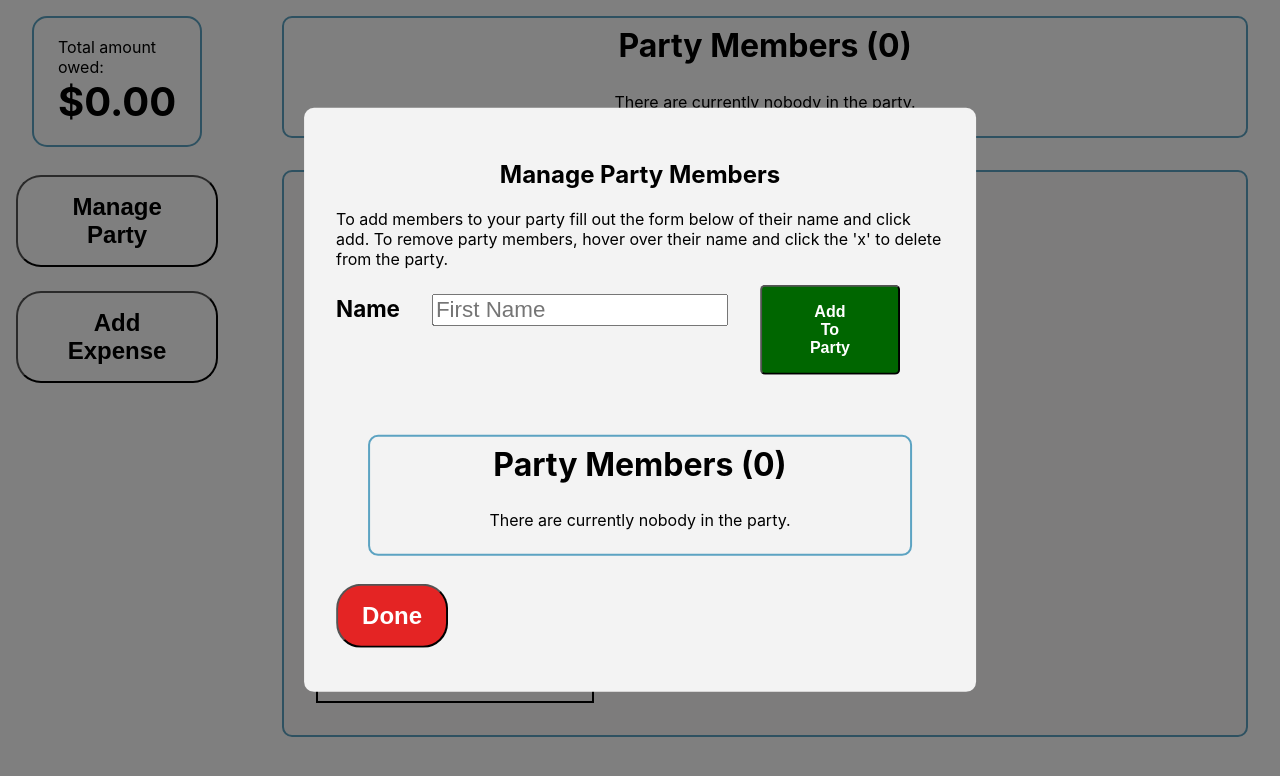
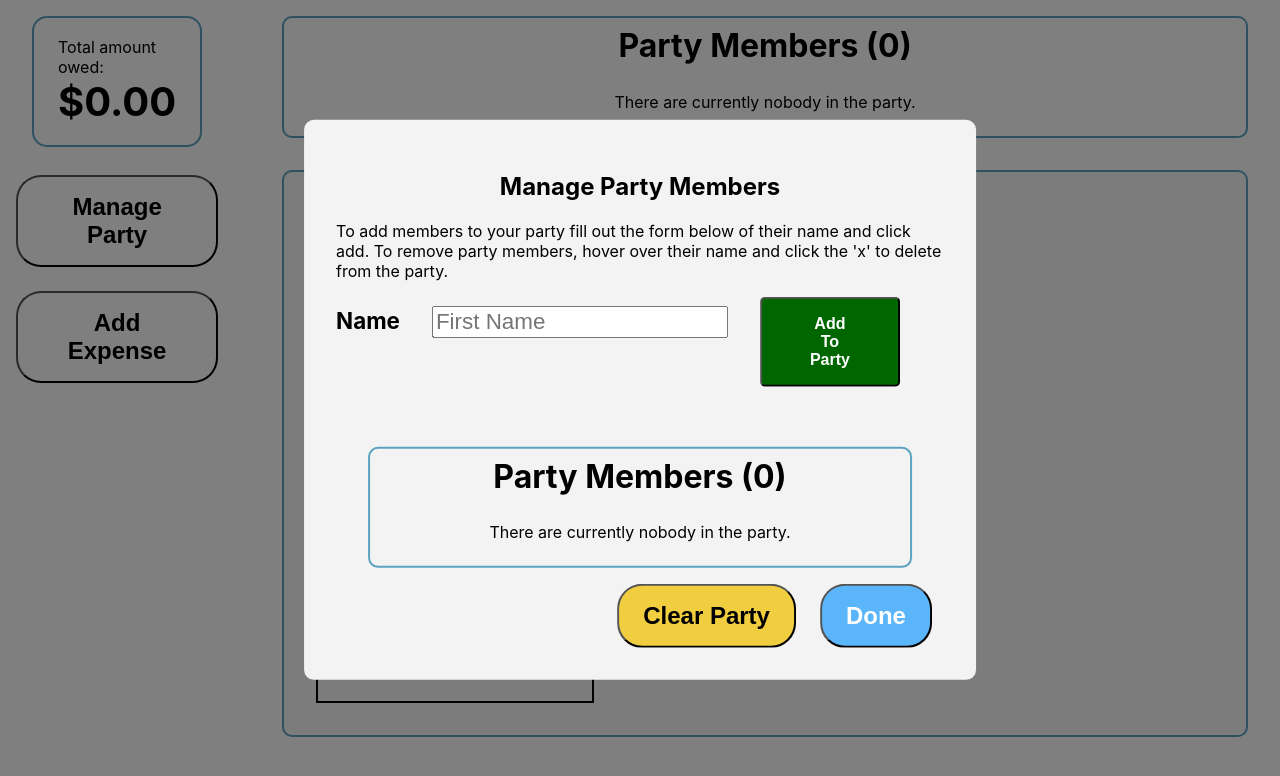
Before and after one commit to WesloTheWeb/SplitBillApp, a React (Create React App) app: page / in a window 1280 px wide. Both pictures are taken after a click on the button "Manage Party". Shown: the top 776 px of the page. Built offline with nearby package versions, Linux system fonts and the light colour scheme.

Commit message:
Styling of the manage party buttons and cta created for clearing the party

```diff
--- a/src/App.scss
+++ b/src/App.scss
@@ -45,8 +45,24 @@ button {
   border-radius: 5px;
   display: grid;
   grid-template-areas: 'a b'
-  '. c';
+    '. c';
   grid-gap: 2.75rem;
+
+  button {
+    font-size: 1rem;
+    padding: 1rem 3rem;
+  }
+
+  label {
+    display: block;
+    text-transform: capitalize;
+    font-weight: bold;
+    margin: .2rem 0;
+  }
+
+  input {
+    margin: 0 0 1rem 0;
+  }
 
   .sideBySide {
     display: flex;
@@ -60,21 +76,20 @@ button {
     }
   }
 
-  button {
-    font-size: 1rem;
-    padding: 1rem 3rem;
+  .errorMessage {
+    display: flex;
+    background-color: #FFF;
+    padding: 0.25rem;
+    border: 2px solid red;
+    color: red;
+    margin: 1rem 0.25rem;
+
+    svg {
+      width: 2rem;
+
+    }
   }
 
-  label {
-      display: block;
-      text-transform: capitalize;
-      font-weight: bold;
-      margin: .2rem 0;
-  }
-
-  input {
-      margin: 0 0 1rem 0;
-  }
 }
 
 .buttonContainer {
@@ -82,6 +97,11 @@ button {
   justify-content: right;
 
   button {
-      margin: 0 .75rem;
+    margin: 0 .75rem;
   }
+
+  .managePartyBtnOrder {
+    justify-content: right;
+  }
+
 }
--- a/src/components/Button/Button.js
+++ b/src/components/Button/Button.js
@@ -1,14 +1,16 @@
 import React from 'react';
 import classes from './Button.module.scss';
 
-const { totalSumButton, cancelCTA, addCTA } = classes;
+const { totalSumButton, cancelCTA, addCTA, resetCTA, doneCTA } = classes;
 
 const Button = ({ title, action, Btntype }) => {
 
     const buttonTypes = {
         nav: totalSumButton,
         cancel: cancelCTA,
-        addMember: addCTA
+        addMember: addCTA,
+        done: doneCTA,
+        clearParty: resetCTA
     }
 
     const variants = (Btntype) => {
@@ -21,7 +23,13 @@ const Button = ({ title, action, Btntype }) => {
 
             case 'add':
                 return buttonTypes.addMember;
-        }
+
+            case 'done':
+                return buttonTypes.done;
+
+            case 'clearParty':
+                return buttonTypes.clearParty;
+            }
     };
 
     return (
--- a/src/components/Button/Button.module.scss
+++ b/src/components/Button/Button.module.scss
@@ -11,6 +11,11 @@
 .cancelCTA {
     background-color: $red;
     color: #FFF;
+
+    &:hover {
+        background-color: #FFF;
+        color: red;
+    }
 }
 
 .addCTA {
@@ -24,3 +29,22 @@
         background-color:  #004d00;
     }
 }
+
+.doneCTA {
+    background-color: $doneColor;
+    color: $white;
+
+    &:hover {
+        background-color: #1072FA;
+    }
+}
+
+.resetCTA {
+    background-color: #F0CE3F;
+    color: #000;
+
+    &:hover {
+        background-color: $gold;
+        color: #000;
+    }
+}
--- a/src/containers/ManagePartyMembersForm/ManagePartyMembersForm.js
+++ b/src/containers/ManagePartyMembersForm/ManagePartyMembersForm.js
@@ -5,7 +5,11 @@ import Button from '../../components/Button/Button';
 import { toggleOverlay } from '../../app/overlaySlice';
 import { setPartyMember } from '../../app/partySlice';
 import '../../App.scss';
+import classes from './ManagePartyMembersForm.module.scss';
+
 import Party from '../Party/Party';
+
+const { buttonOrderParty } = classes;
 
 const ManagePartyMembersForm = () => {
 
@@ -45,25 +49,46 @@ const ManagePartyMembersForm = () => {
             >
                 <section className='sideBySide' >
                     <label>Name</label>
+                    <div>
                         <input
                             type="text"
                             placeholder="First Name"
-                        {...register("partyMemberName", { required: true })}
+                            {...register("partyMemberName", { required: "Input cannot be blank." })}
                         />
+                        {errors.partyMemberName ?
+                            <div className='errorMessage'>
+                                <svg
+                                    className="w-2 h-2"
+                                    xmlns="http://www.w3.org/2000/svg"
+                                    fill="none"
+                                    viewBox="0 0 24 24"
+                                    strokeWidth={1.5}
+                                    stroke="currentColor"
+                                >
+                                    <path strokeLinecap="round" strokeLinejoin="round" d="M12 9v3.75m-9.303 3.376c-.866 1.5.217 3.374 1.948 3.374h14.71c1.73 0 2.813-1.874 1.948-3.374L13.949 3.378c-.866-1.5-3.032-1.5-3.898 0L2.697 16.126zM12 15.75h.007v.008H12v-.008z" />
+                                </svg>
+                                Error: {errors.partyMemberName && errors.partyMemberName.message}
+                            </div>
+                            : null}
+                    </div>
                     <Button
-                        // action={addingPartyMember}
                         Btntype="add"
-                        title="Add to Party" />
+                        title="Add to Party"
+                    />
                 </section>
             </form>
             <div>
                 <Party />
             </div>
-            <section >
+            <section className={buttonOrderParty} >
                 <Button
                     action={closeForm}
-                    Btntype="cancel"
+                    Btntype="done"
                     title="Done"
+                />
+                <Button
+                    Btntype="clearParty"
+                    title="Clear Party"
                 />
             </section>
         </>
--- /dev/null
+++ b/src/containers/ManagePartyMembersForm/ManagePartyMembersForm.module.scss
@@ -0,0 +1,9 @@
+.buttonOrderParty {
+    display: flex;
+    flex-direction: row-reverse;
+    justify-content: right;
+
+    button {
+        margin: 0 .75rem;
+    }
+}
--- a/src/variables.scss
+++ b/src/variables.scss
@@ -1,7 +1,12 @@
 $borderOutline: #5CA3C2;
 $green: #45D249;
+
+$gridBackdrop: #eae4e440;
+
+// Button Colors
 $addColor: #006600;
-$gridBackdrop: #eae4e440;
+$doneColor: #5AB5FA;
+
 
 // Layout Colors
 $red: #E42424;
```
Also changed, not shown: 1 other file (tests, documents, lock files or other folders). Lines whose indentation alone changed are shown as unchanged.
